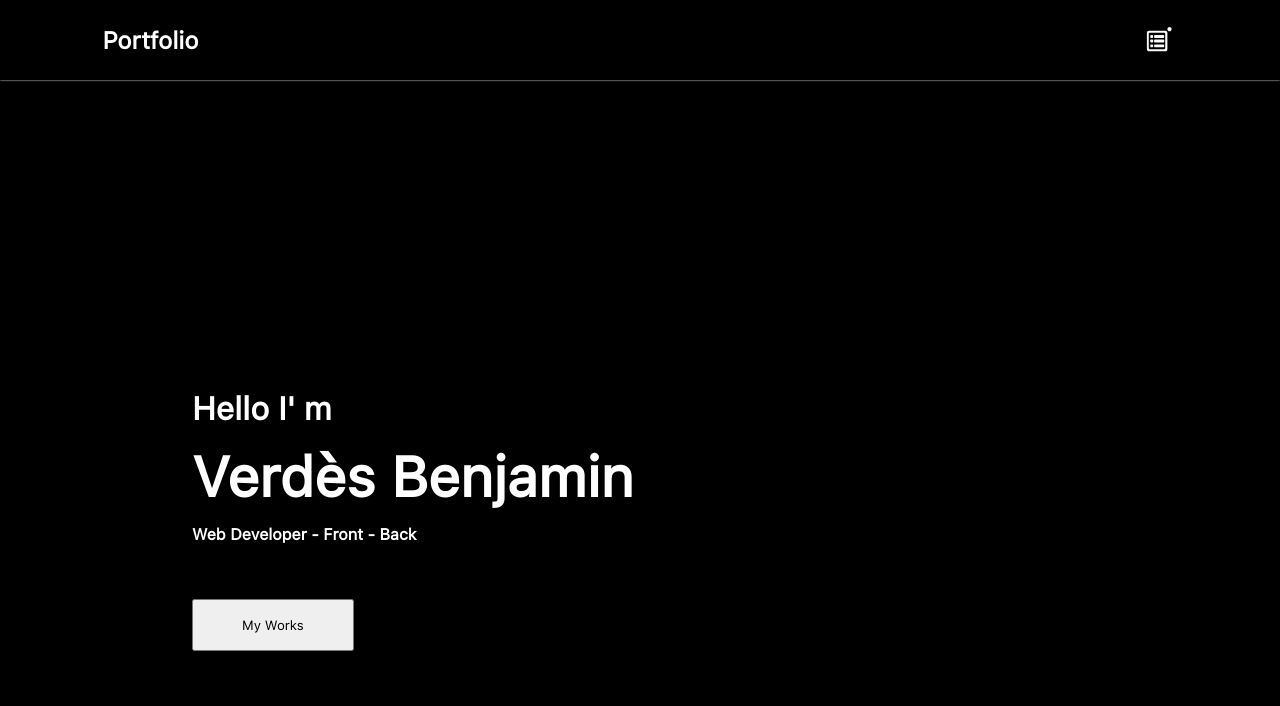
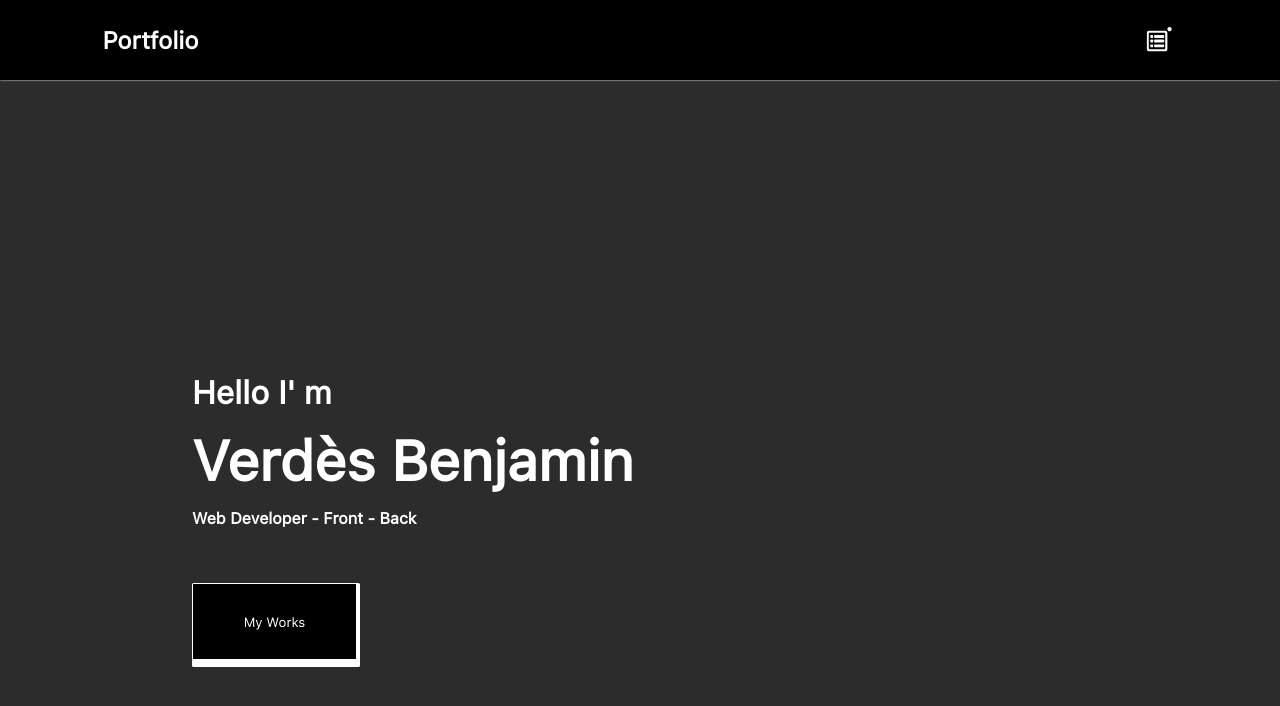
Before and after one commit to verdesB/BenD0tC0mReact, a React (Vite) app: page / in a window 1280 px wide. Shown: the top 706 px of the page. Built offline with nearby package versions, Linux system fonts and the light colour scheme.

Commit message:
pray4Maui

```diff
--- a/src/components/App/global.scss
+++ b/src/components/App/global.scss
@@ -14,8 +14,9 @@ html{
     font-family: ApplePomme;
 
 };
-body {
-    background-color: black;
+main {
+    background-color: rgba(0, 0, 0, 0.826);
+    backdrop-filter: blur(15px);
 
 }
 section {
--- a/src/components/Header/header.scss
+++ b/src/components/Header/header.scss
@@ -21,11 +21,13 @@
 
     }
     &__list {
-
+        text-align: center;
         display: flex;
         gap: 1rem;
         flex-direction: column;
-        padding: 2rem;
+        justify-content: center;
+        align-items: end;
+
         z-index: 0;
        opacity: 0;
     }
@@ -40,11 +42,18 @@
     .show {
         position: absolute;
         top: 10vh;
-        left: 0;
-        width: 100vw;
+        right: 0;
+        width: 100%;
         opacity: 1;
         background-color: rgba(255, 255, 255, 0.5);
-        backdrop-filter: blur(1px);
+        background-image: url(../../assets/icon/Maui.svg);
+        background-repeat: no-repeat;
+        background-position:center;
+        background-size: cover;
+
+        -webkit-backdrop-filter: saturate(70%) blur(40px);
+        backdrop-filter: saturate(70%) blur(40px);
+
         z-index: 300;
         transition: all ease-in-out 0.5s;
         list-style-type: none;
@@ -52,6 +61,7 @@
     &__list li a {
         color: white;
         text-decoration: none;
+        margin-right: 8rem;
 
     }
     &__list li a:hover {
--- a/src/components/Home/home.scss
+++ b/src/components/Home/home.scss
@@ -23,9 +23,26 @@
         margin-bottom: 3.5rem;
     }
     &__btn{
+        appearance: none;
         display: inline-block;
-        padding: 1rem 3rem;
+        //padding: 1rem 3rem;
+        height: 84px;
+        width: 168px;
+        border-left: 1px solid white;
+        border-top: 1px solid white;
+        color: white;
+        cursor: pointer;
+        border-right: 4px solid white ;
+        border-bottom: 8px solid white;
+        background-color: black;
+        border-radius: 0.1rem;
 
+
+    }
+    &__btn:active {
+        border: none;
+        margin-bottom: 8px;
+        transition: all ease-in-out 0.1s;
     }
 
 }
```
Also changed, not shown: src/assets/icon/Maui.svg (added), src/assets/icon/Mauisvg.svg (added).
